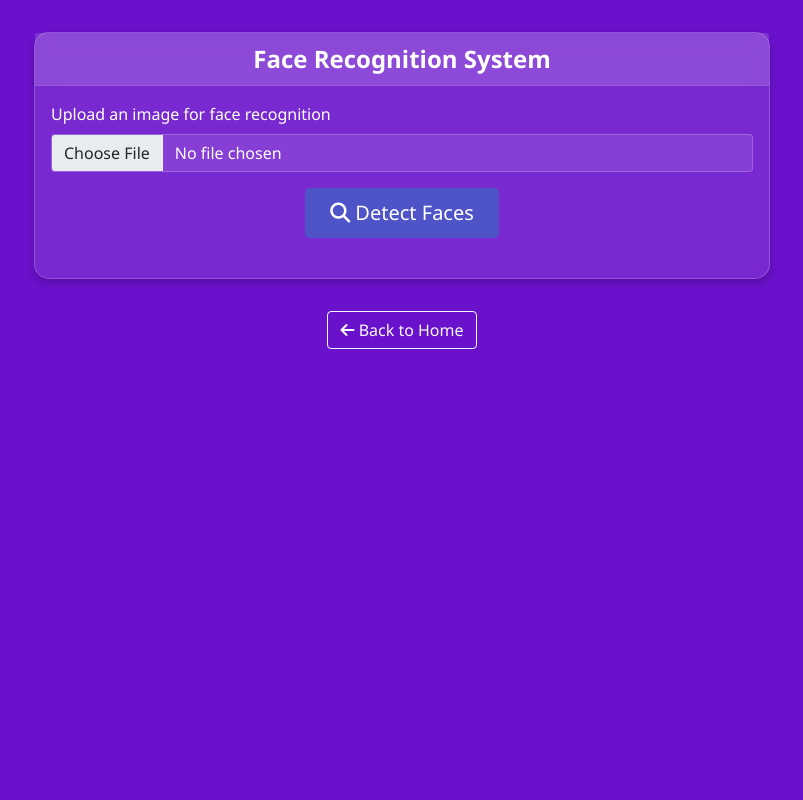
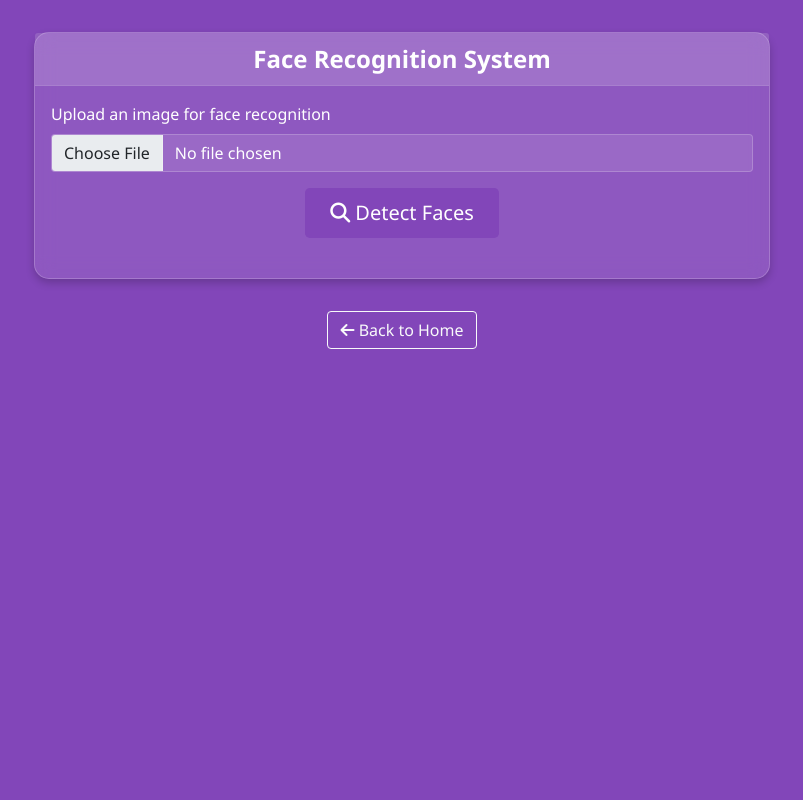
Before and after one commit to MuthoniGathiithi/Facial_recognition, a Django app: page /match/ in a window 1280 px wide. Shown: the whole page, without its empty margins (238-1041 px from the left). Run offline with Django 5.2, Linux system fonts and the light colour scheme; some libraries are stand-ins or nearby versions.

```diff
--- a/recognition/templates/matching.html
+++ b/recognition/templates/matching.html
@@ -8,7 +8,7 @@
     <style>
         body {
             font-family: 'Segoe UI', Tahoma, Geneva, Verdana, sans-serif;
-            background-color: #6a11cb; /* Solid purple background */
+            background: #8246b9; /* Solid purple background matching enrollment */
             min-height: 100vh;
             color: #fff;
             padding: 2rem 0;
@@ -28,13 +28,13 @@
             font-size: 1.5rem;
         }
         .btn-primary {
-            background: #4e54c8;
+            background: #8246b9;
             border: none;
             padding: 10px 25px;
             font-weight: 500;
         }
         .btn-primary:hover, .btn-primary:focus {
-            background: #434190;
+            background: #7038a3;
             outline: none;
             box-shadow: none;
         }
```
